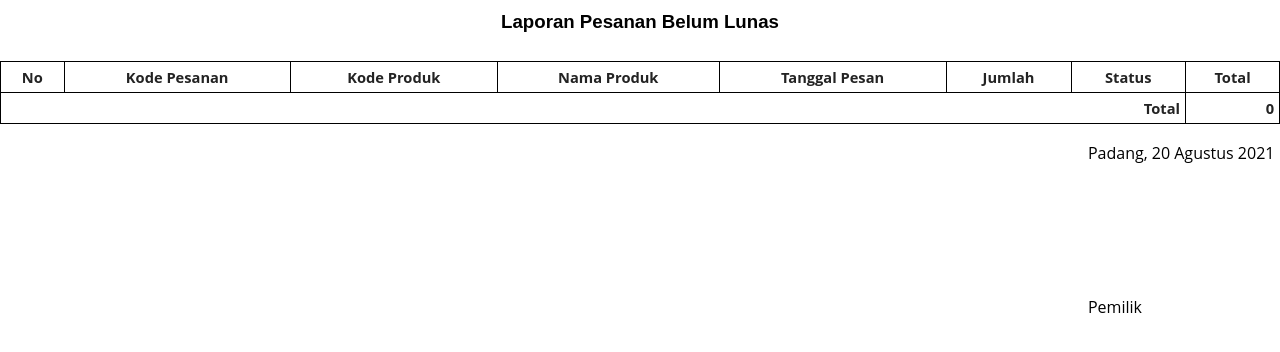
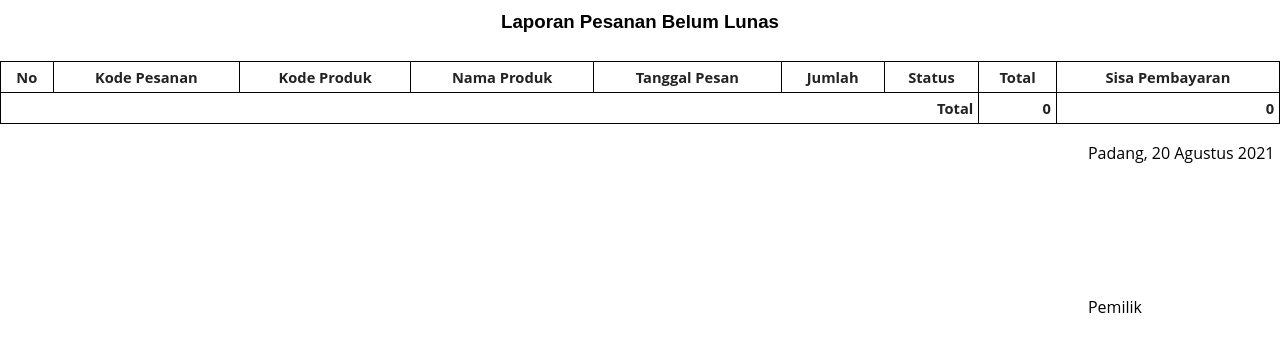
Before and after one commit to rpljayanusa/palangki, a CodeIgniter app: page /database/index.php/laporan/belum_lunas in a window 1280 px wide. Shown: the top 352 px of the page. Run offline with CodeIgniter, Linux system fonts and the light colour scheme; data comes from the database, SQL or seed files in the repository; lists and menus that the app fills with data are empty.

Commit message:
sisa bayara laporan belum lunas

```diff
--- a/application/views/laporan/lap_belum_lunas.php
+++ b/application/views/laporan/lap_belum_lunas.php
@@ -9,14 +9,19 @@
             <th>Jumlah</th>
             <th>Status</th>
             <th>Total</th>
+            <th>Sisa Pembayaran</th>
         </tr>
     </thead>
     <tbody>
         <?php
         $no = 1;
         $total = 0;
+        $total_sisa = 0;
         foreach ($data as $row) {
             $total = $total + $row->total_harga;
+            $idpesan = $row->kode_pesanan;
+            $jumlah_bayar = $this->db->query("SELECT SUM(jumlah_bayar) AS total FROM pembayaran WHERE kode_pesanan='$idpesan'")->row();
+            $total_sisa = $total_sisa + $row->total_harga - $jumlah_bayar->total;
         ?>
             <tr>
                 <td align="center"><?= $no . '.' ?></td>
@@ -27,12 +32,14 @@
                 <td align="center"><?= rupiah($row->jumlah_pesanan) ?></td>
                 <td align="center"><?= $row->status ?></td>
                 <td align="right"><?= rupiah($row->total_harga) ?></td>
+                <td align="right"><?= rupiah($row->total_harga - $jumlah_bayar->total) ?></td>
             </tr>
         <?php $no++;
         } ?>
         <tr>
             <th colspan="7" align="right">Total</th>
             <th align="right"><?= rupiah($total) ?></th>
+            <th align="right"><?= rupiah($total_sisa) ?></th>
         </tr>
     </tbody>
 </table>
--- a/application/views/laporan/layout.php
+++ b/application/views/laporan/layout.php
@@ -52,7 +52,7 @@
     </style>
 </head>
 
-<body>
+<body onload="window.print()">
     <table class="tabel-header" style="padding-bottom: 15px;">
         <tbody>
             <tr>
```
